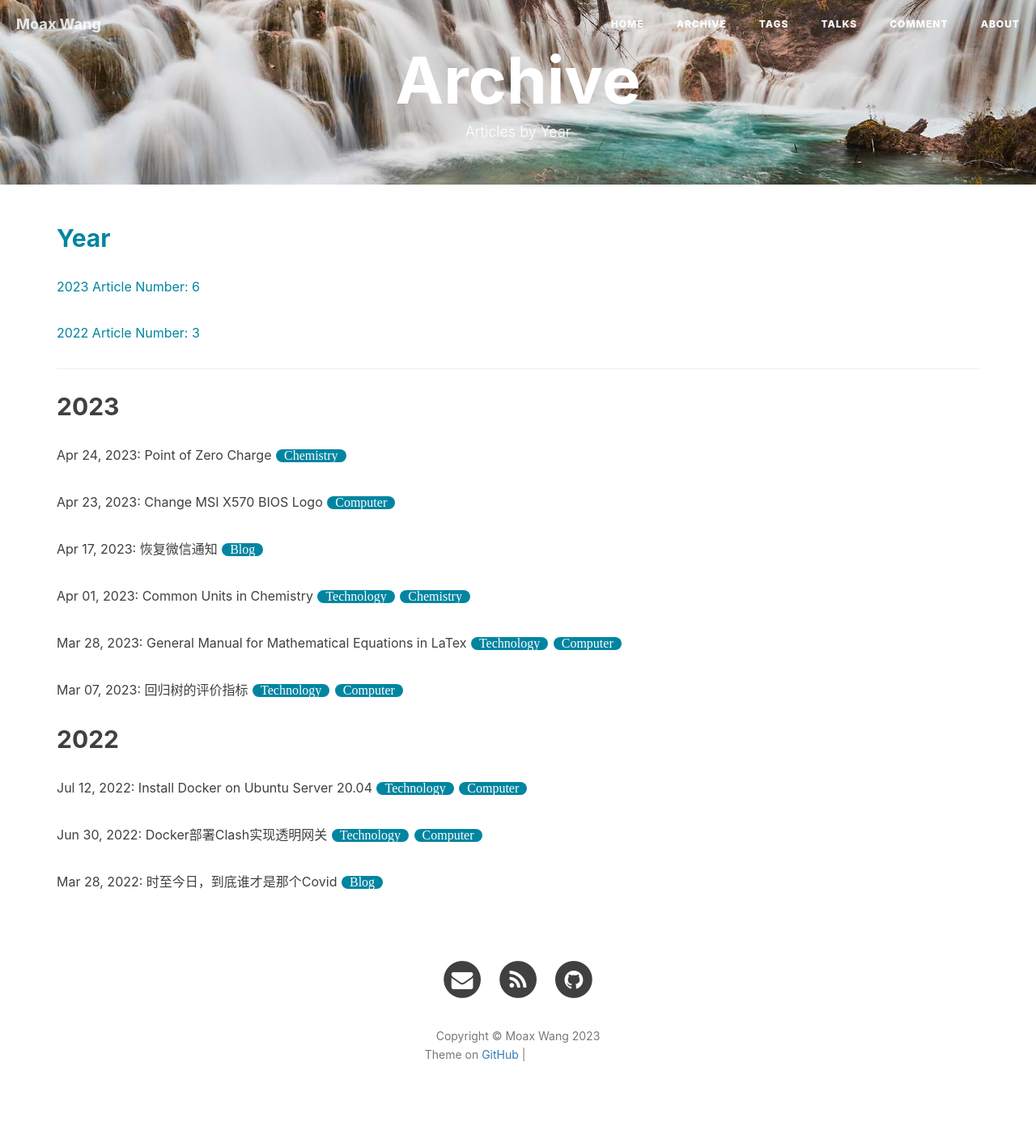
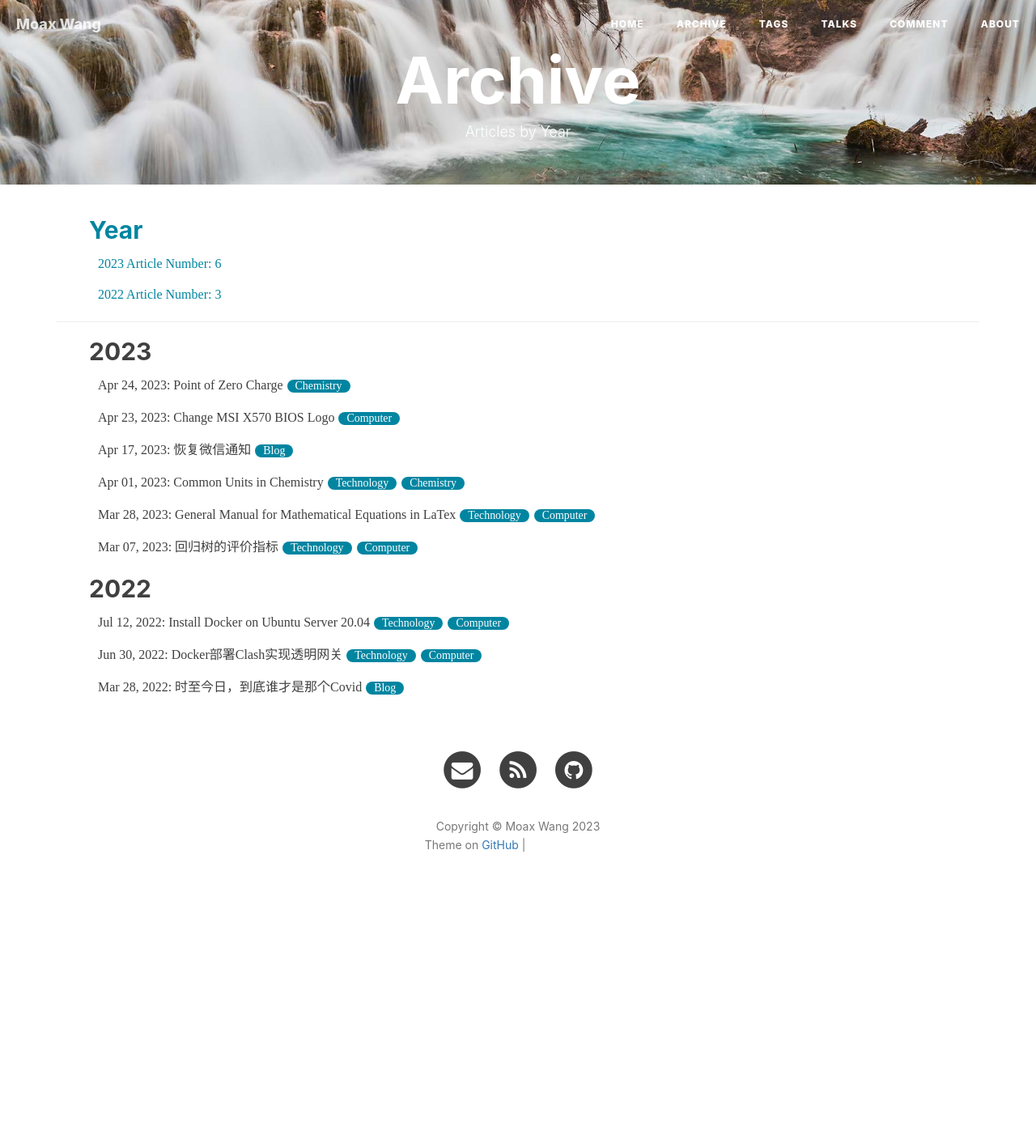
Before and after one commit to WinchellWang/winchellwang.github.io, a Jekyll site: the page built from 1archive.html, in a window 1280 px wide. Shown: the whole page at 81% size. Built offline with Jekyll 4.4.1, drawn with Linux system fonts in a browser that asks for light colours; nearby versions of some CDN libraries; comment, search, counter and statistics services are not loaded; after the commit the page ends 1148 px from its top, so only the background shows below that; grey boxes are pictures that could not be loaded.

Commit message:
Update 1archive.html

```diff
--- a/1archive.html
+++ b/1archive.html
@@ -25,6 +25,7 @@
 
 	.archive_tag {
 		font-family: 'Lora', 'Times New Roman', serif;
+		font-size: 87%;
 		display: inline-block;
 		background: #0085a1;
 		border: 0px solid #0085a1;
@@ -47,7 +48,7 @@
 </header>
 
 <div class="container">
-<p class="archive_meta">
+<ul style="list-style:none; margin: 0" class="archive_meta">
 	<h2><font color="#0085a1">Year</font></h2>
   {% assign counter = 0 %}
   {% for post in site.posts %}
@@ -55,16 +56,16 @@
 	{% assign prevyear = post.previous.date | date: "%Y" %}
 	{% assign counter = counter | plus: 1 %}
 	{% if thisyear != prevyear %}
-	<p><a href="#{{ post.date | date: '%Y' }}" style="text-decoration: none">
+	<li style="list-style:none; margin: 1%"><a href="#{{ post.date | date: '%Y' }}" style="text-decoration: none">
 		<font color="#0085a1">{{ thisyear }} Article Number: {{ counter }}</font>
-	</a></p>
+	</a></li>
 	  {% assign counter = 0 %}
 	{% endif %}
   {% endfor %}
-</p>
+</ul>
 
 <hr>
-<p class="archive_meta">
+<ul style="list-style:none; margin: 0" class="archive_meta">
 {% for post in site.posts %}
 	{% unless post.next %}
 	<h2 id="{{ post.date | date: '%Y'}}">{{ post.date | date: '%Y' }}</h2>
@@ -75,15 +76,15 @@
 		<h2 id="{{ post.date | date: '%Y'}}">{{ post.date | date: '%Y' }}</h2>
 	{% endif %}
 	{% endunless %}
-	<p style="list-style:none">{{ post.date | date: "%b %d, %Y" }}:
+	<li style="list-style:none; margin: 1%">{{ post.date | date: "%b %d, %Y" }}:
 		<a href="{{ post.url }}" target="_blank" style="text-decoration: none">{{ post.title }}</a>
 		{% for tag in post.tags %}
 		<a class="archive_tag" href="#{{ tag }}" title="{{ tag }}" target="_blank">
 			{{ tag }}
 		</a>
 		{% endfor %}
-	</p>
+	</li>
 {% endfor %}
-</p>
+</ul>
 
 </div>
```
